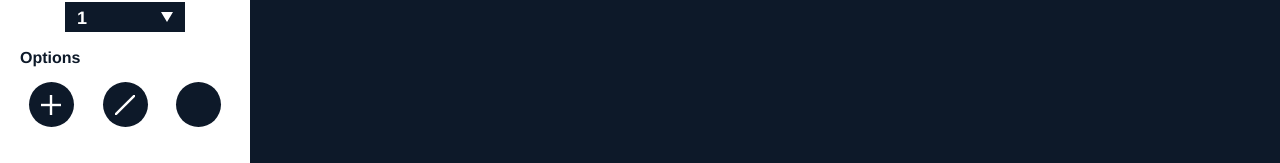
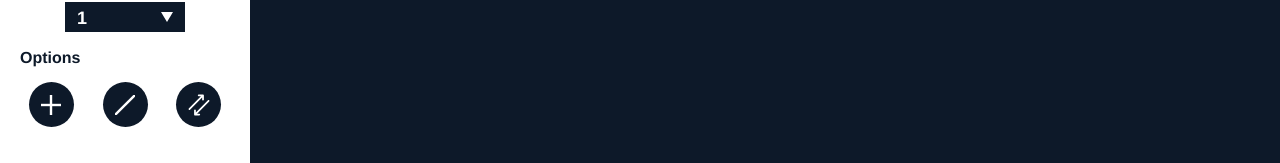
Before and after one commit to KarimElghamry/GraphAV, a React (Create React App) app: page / in a window 1280 px wide. Shown: the part 237-400 px from the top of the page. Built offline with nearby package versions, Linux system fonts and the light colour scheme.

Commit message:
add: directedIcon to options

```diff
--- a/src/components/SideNav/Options/OptionIcons.tsx
+++ b/src/components/SideNav/Options/OptionIcons.tsx
@@ -10,3 +10,10 @@ export const UndirectedIcon = styled(assets.images.undirectedIcon)`
   height: 20px;
   width: 20px;
 `;
+
+export const DirectedIcon = styled(assets.images.directedIcon)`
+  height: 28px;
+  width: 28px;
+  fill: white;
+  transform: rotate(45deg);
+`;
--- a/src/components/SideNav/SideNav.tsx
+++ b/src/components/SideNav/SideNav.tsx
@@ -7,7 +7,7 @@ import Arrow from './Arrow';
 import Dropdown from './Dropdown/Dropdown';
 import Row from '../common/Row';
 import OptionButton from './Options/OptionButton';
-import {AddIcon, UndirectedIcon} from './Options/OptionIcons';
+import {AddIcon, UndirectedIcon, DirectedIcon} from './Options/OptionIcons';
 
 interface Props {
   adjacencyList: Array<Array<number>>;
@@ -54,7 +54,9 @@ const SideNav: React.FC<Props> = (props: Props): ReactElement => {
         <OptionButton>
           <UndirectedIcon></UndirectedIcon>
         </OptionButton>
-        <OptionButton></OptionButton>
+        <OptionButton>
+          <DirectedIcon></DirectedIcon>
+        </OptionButton>
       </Row>
     </StyledSideNav>
   );
```
Also changed, not shown: src/assets/images/directed.svg.
